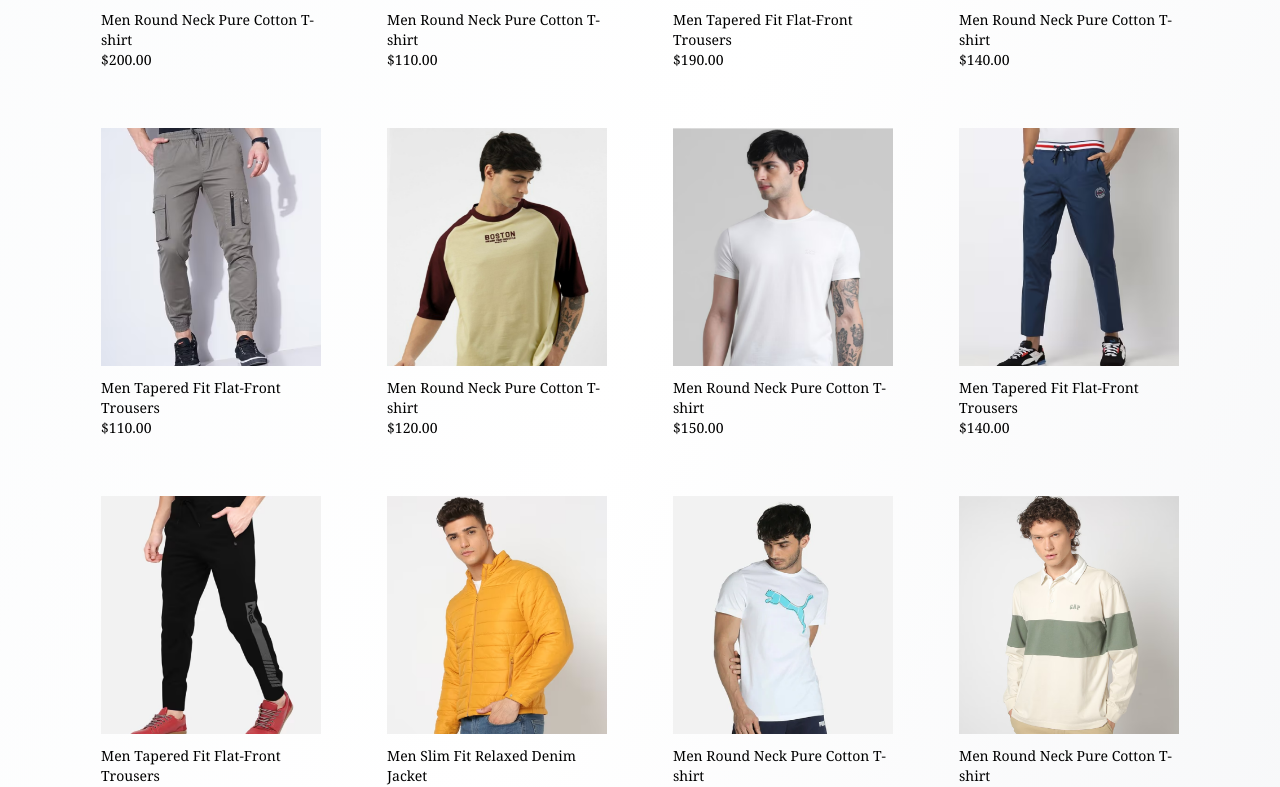
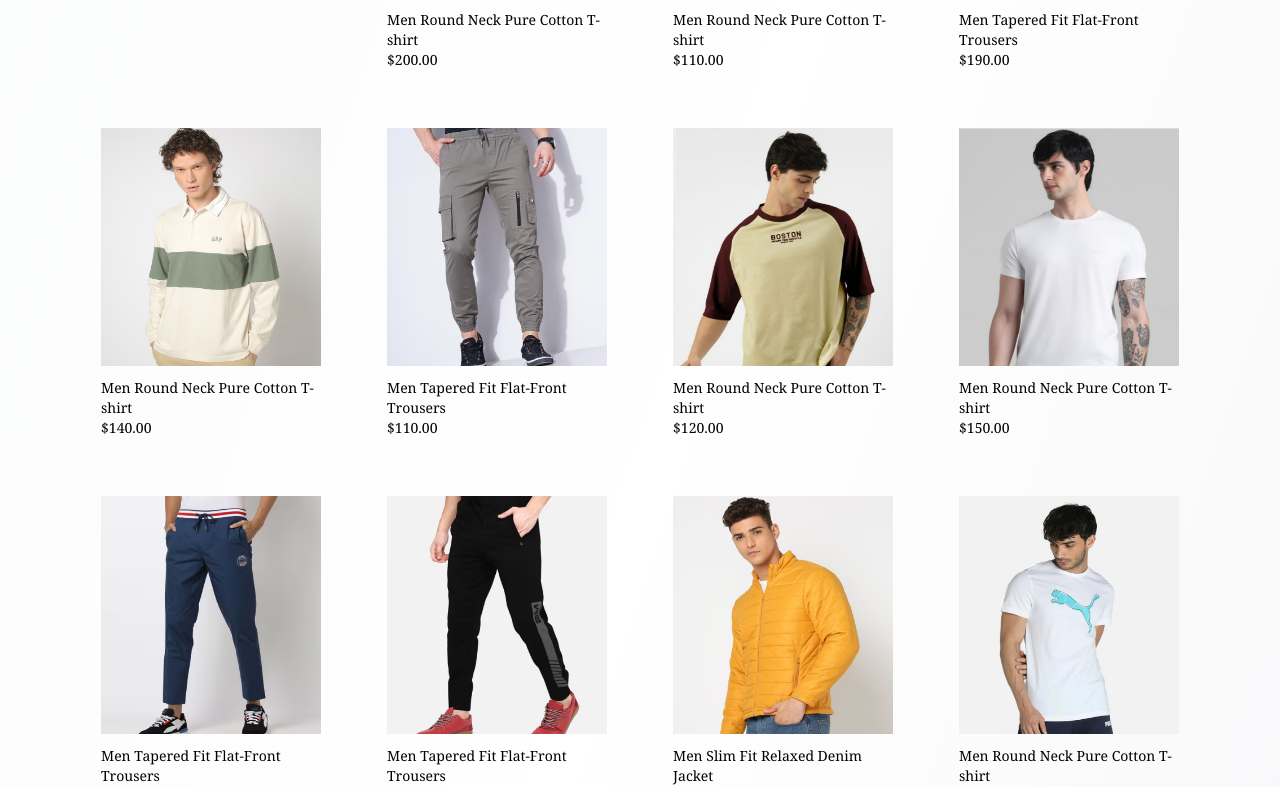
Before and after one commit to Deadshot-45/VogueVault, a React (Vite) app: page /mens in a window 1280 px wide. Shown: the part 1361-2148 px from the top of the page. Built offline with nearby package versions, Linux system fonts and the light colour scheme.

Commit message:
Animation added, when reload the page

```diff
--- a/src/Components/CartDetailsAndFavorate/Cart.jsx
+++ b/src/Components/CartDetailsAndFavorate/Cart.jsx
@@ -35,9 +35,11 @@ const Cart = () => {
                 {cart.map((product, index) => (
                   <MapProduct
                     key={index}
+                    index={index}
                     product={product}
                     favorites={favorites}
                     setFavorite={setFavorite}
+
                   />
                 ))}
               </div>
@@ -73,6 +75,7 @@ const Cart = () => {
                 {favorites.map((product, index) => (
                   <FavorateProduct
                     key={index}
+                    index={index}
                     product={product}
                     favorites={favorites}
                     setFavorite={setFavorite}
--- a/src/Components/CartDetailsAndFavorate/FavorateProduct.jsx
+++ b/src/Components/CartDetailsAndFavorate/FavorateProduct.jsx
@@ -2,7 +2,7 @@ import React, { useState, useEffect } from "react";
 import { Link } from "react-router-dom";
 import { FaRegHeart, FaHeart } from "react-icons/fa";
 
-const FavorateProduct = ({ product, favorites, setFavorite }) => {
+const FavorateProduct = ({ product, favorites, setFavorite, index }) => {
   const [isFavorate, setIsFavorate] = useState(() => {
     const newArray = JSON.parse(localStorage.getItem("favorate"));
     return newArray.some((item) => item.name === product.name);
@@ -30,7 +30,7 @@ const FavorateProduct = ({ product, favorites, setFavorite }) => {
   };
 
   return (
-    <div className="w-full flex items-center gap-6 p-4 bg-white rounded-lg shadow-sm border border-gray-200">
+    <div className={`w-full flex items-center gap-6 p-4 bg-white rounded-lg shadow-sm border border-gray-200 card-mount delay-${index % 5}`}>
       <div className="flex relative">
         {/* Product Image */}
         <Link to={`/product/${product.id}`} className="flex-shrink-0">
--- a/src/Components/CartDetailsAndFavorate/MapProduct.jsx
+++ b/src/Components/CartDetailsAndFavorate/MapProduct.jsx
@@ -3,7 +3,7 @@ import { Link } from "react-router-dom";
 import { DataContext } from "../../Context/DataContext";
 import { FaTrash, FaHeart, FaRegHeart } from "react-icons/fa";
 
-const MapProduct = ({ product, favorites, setFavorite }) => {
+const MapProduct = ({ product, favorites, setFavorite, index }) => {
   const { cart, setCart, setCartCount } = useContext(DataContext);
 
   const handleRemoveFromCart = () => {
@@ -39,7 +39,7 @@ const MapProduct = ({ product, favorites, setFavorite }) => {
   };
 
   return (
-    <div className="flex items-center gap-6 p-4 bg-white rounded-lg shadow-sm">
+    <div className={`flex items-center gap-6 p-4 bg-white rounded-lg shadow-sm card-mount delay-${index % 5}`}>
       {/* Product Image */}
       <div className="max-sm:flex max-sm:flex-col gap-2">
         <Link to={`/product/${product.id}`} className="flex-shrink-0">
--- a/src/Components/Layout/NavBar.jsx
+++ b/src/Components/Layout/NavBar.jsx
@@ -95,7 +95,7 @@ const NavBar = () => {
   }, []);
 
   return (
-    <div className="bg-white/80 backdrop-blur-sm  border-b border-gray-200 sticky top-0 z-50 sm:px-4">
+    <div className="bg-white/80 backdrop-blur-sm  border-b border-gray-200 sticky top-0 z-50 sm:px-4 fade-in">
       <div className="max-w-[1536px] mx-auto px-4 sm:px-0 lg:max-2xl:px-8 2xl:px-12">
         <div className="flex items-center justify-between h-16 2xl:h-20">
           <button
--- a/src/Components/Pages/Mens.jsx
+++ b/src/Components/Pages/Mens.jsx
@@ -24,7 +24,7 @@ const Mens = () => {
   };
 
   return (
-    <div className="space-y-16">
+    <div className="space-y-16 fade-in">
       {/* Hero Section */}
       <section className="relative h-[400px] max-xs:h-[25 0px]">
         <img
@@ -77,8 +77,13 @@ const Mens = () => {
       <section className="container mx-auto px-4 min-sm:max-lg:px-0">
         <h2 className="text-3xl font-bold mb-8">Featured Products</h2>
         <div className="grid grid-cols-2 sm:grid-cols-2 lg:grid-cols-4 gap-6">
-          {mensProducts.map((product) => (
-            <Link key={product.id} to={`/product/${product.id}`}>
+                    // In the Featured Products section:
+          {mensProducts.map((product, index) => (
+            <Link
+              key={product.id}
+              to={`/product/${product.id}`}
+              className={`mx-auto card-mount delay-${index % 5}`}
+            >
               <ProductCard product={product} />
             </Link>
           ))}
--- a/src/Components/Pages/Womens.jsx
+++ b/src/Components/Pages/Womens.jsx
@@ -25,7 +25,7 @@ const Womens = () => {
   };
 
   return (
-    <div className="space-y-16">
+    <div className="space-y-16 fade-in">
       {/* Hero Section */}
       <section className="relative h-[400px] max-xs:h-[250px]">
         <img
@@ -78,8 +78,12 @@ const Womens = () => {
       <section className="mx-auto px-4">
         <h2 className="text-3xl font-bold mb-8">Featured Products</h2>
         <div className="grid grid-cols-2 sm:grid-cols-2 lg:grid-cols-4 gap-6">
-          {womensProducts.map((product) => (
-            <Link key={product.id} to={`/product/${product.id}`}>
+          {womensProducts.map((product, index) => (
+            <Link
+              key={product.id}
+              to={`/product/${product.id}`}
+              className={`mx-auto card-mount delay-${index % 5}`}
+            >
               <ProductCard product={product} />
             </Link>
           ))}
--- a/src/Components/ProductPages/ProductCard.jsx
+++ b/src/Components/ProductPages/ProductCard.jsx
@@ -2,11 +2,11 @@ import React from "react";
 import { Link } from "react-router-dom";
 import { FaHeart } from "react-icons/fa";
 
-const ProductCard = ({ product, showFavorite = false }) => {
+const ProductCard = ({ product, index, showFavorite = false }) => {
   return (
     <Link
       to={`/product/${product.id}`}
-      className="group relative bg-white rounded-lg overflow-hidden shadow-sm hover:shadow-md transition-shadow duration-200"
+      className={`group relative bg-white rounded-lg overflow-hidden shadow-sm hover:shadow-md transition-shadow duration-200 mx-auto card-mount delay-${index % 5}`}
     >
       <div className="aspect-square relative overflow-hidden">
         <img
--- a/src/Components/user/Favorites.jsx
+++ b/src/Components/user/Favorites.jsx
@@ -8,7 +8,7 @@ const Favorites = () => {
   const { favorites } = useContext(DataContext);
 
   return (
-    <div className="max-w-[1536px] mx-auto px-4 sm:px-6 lg:px-8 2xl:px-12 py-8">
+    <div className="max-w-[1536px] mx-auto px-4 sm:px-6 lg:max-2xl:px-8 2xl:px-12 py-8">
       <div className="flex items-center justify-between mb-8">
         <h1 className="text-2xl font-semibold text-gray-900 2xl:text-3xl">
           My Favorites
@@ -19,10 +19,11 @@ const Favorites = () => {
       </div>
 
       {favorites.length > 0 ? (
-        <div className="grid grid-cols-1 sm:grid-cols-2 lg:grid-cols-3 xl:grid-cols-4 2xl:grid-cols-5 gap-6">
-          {favorites.map((product) => (
+        <div className="grid grid-cols-1 sm:grid-cols-2 lg:max-2xl:grid-cols-3 xl:grid-cols-4 2xl:grid-cols-5 gap-6">
+          {favorites.map((product, index) => (
             <ProductCard
               key={product.id}
+              index={index}
               product={product}
               showFavorite={true}
             />
--- a/src/index.css
+++ b/src/index.css
@@ -1,15 +1,62 @@
 @import "tailwindcss";
 
-@theme{
+@theme {
   --breakpoint-xs: 400px;
   --breakpoint-xm: 650px;
-    --breakpoint-sm:40rem;
-    --breakpoint-md:48rem;
+  --breakpoint-sm: 40rem;
+  --breakpoint-md: 48rem;
   --breakpoint-lg: 64rem;
   --breakpoint-xl: 80rem;
   --breakpoint-2xl: 64rem;
 }
 
-body{
+body {
   overflow-x: hidden;
 }
+
+@keyframes fadeIn {
+  from {
+    opacity: 0;
+
+  }
+  to {
+    opacity: 1;
+  }
+}
+
+.fade-in {
+  animation: fadeIn 1s ease-in-out;
+}
+
+@keyframes cardMount {
+  from {
+    opacity: 0;
+    transform: translateY(20px) scale(0.95);
+  }
+  to {
+    opacity: 1;
+    transform: translateY(0) scale(1);
+  }
+}
+
+.card-mount {
+  animation: cardMount 0.5s cubic-bezier(0.4, 0, 0.2, 1);
+  animation-fill-mode: both;
+}
+
+/* Add delay variants for staggered animations */
+.delay-0 {
+  animation-delay: 0s;
+}
+.delay-1 {
+  animation-delay: 0.1s;
+}
+.delay-2 {
+  animation-delay: 0.2s;
+}
+.delay-3 {
+  animation-delay: 0.3s;
+}
+.delay-4 {
+  animation-delay: 0.4s;
+}
```
Also changed, not shown: src/Components/Pages/Collection.jsx (+6 -6 lines), src/Components/Pages/Home.jsx (+9 -11 lines), src/Components/Pages/Kids.jsx (+21 -9 lines). Lines whose indentation alone changed are shown as unchanged.
